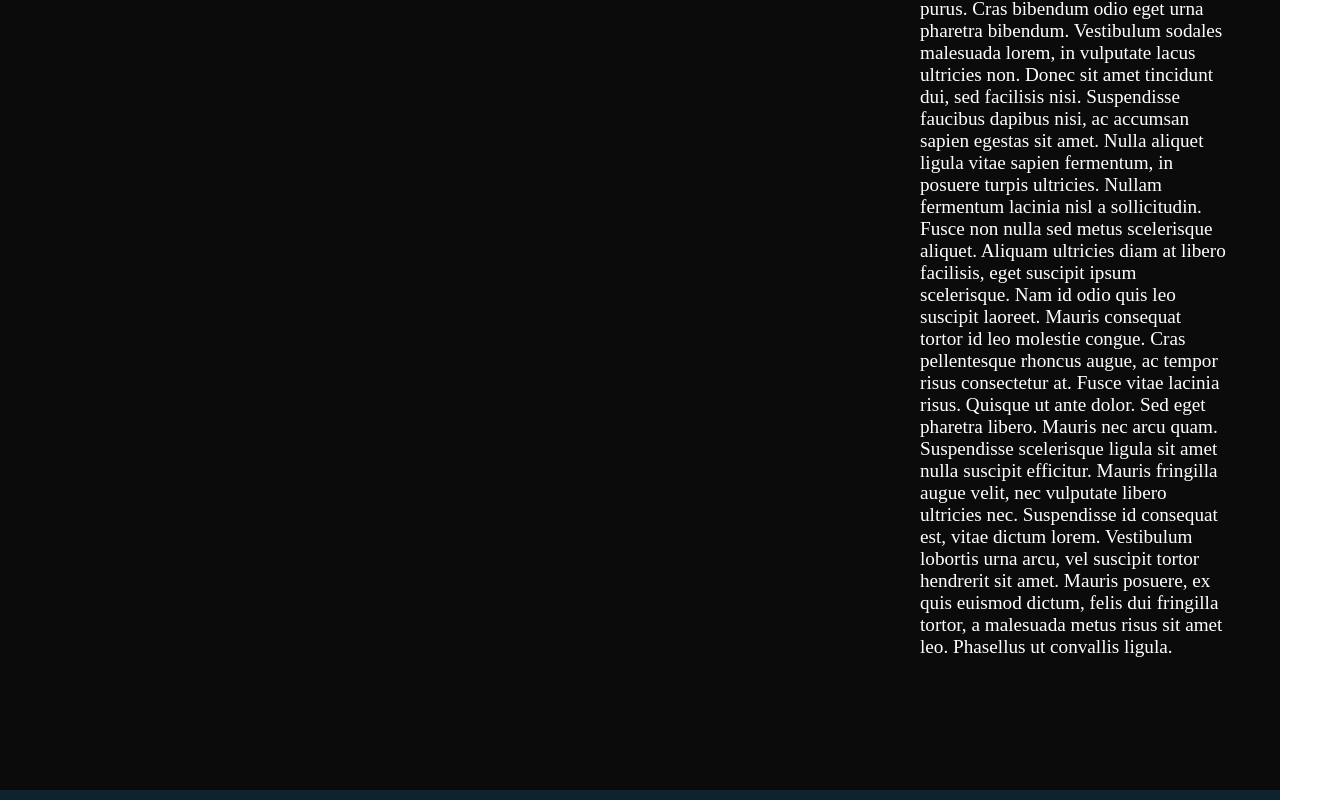
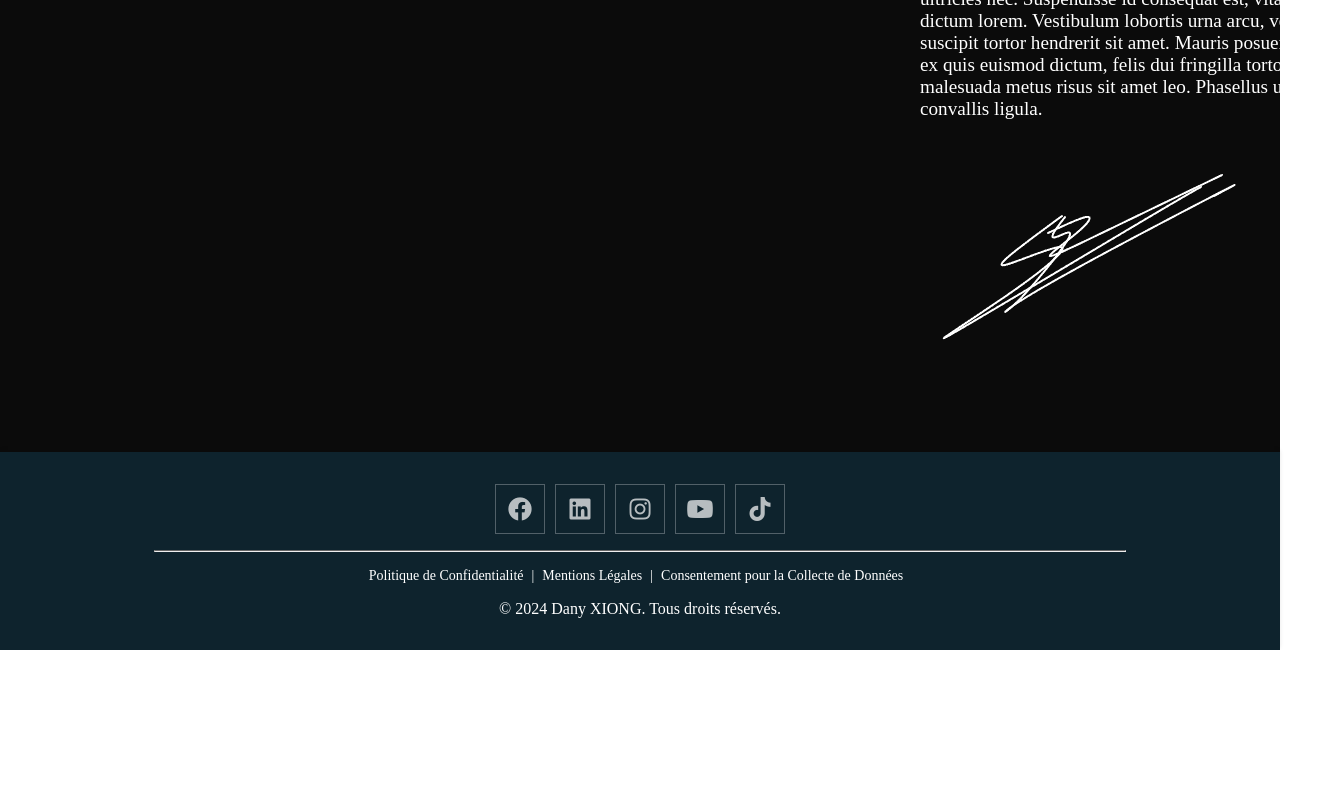
Before and after one commit to Ekkylibre/makey_siong, a Next.js app: page /about in a window 1280 px wide. Shown: the part 1900-2700 px from the top of the page, 1320 px wide, since content can reach past the window. After the commit the page ends 2550 px from the top, so only its background shows below. Built offline with nearby package versions, Linux system fonts and the light colour scheme.

Commit message:
✨ About > Page > Add signature

```diff
--- a/src/app/about/page.tsx
+++ b/src/app/about/page.tsx
@@ -38,7 +38,6 @@ const BackgroundContainer = styled.div`
 const ContentContainer = styled.div`
   display: flex;
   padding-top: 100px;
-  padding-bottom: 100px;
   gap: 100px;
 `;
 
@@ -56,7 +55,7 @@ const TextColumn = styled.div`
   display: flex;
   flex-direction: column;
   align-items: flex-start;
-  margin-top: 30%;
+  margin-top: 25%;
   animation: ${slideUp} 1s ease forwards;
   color: white;
   position: relative;
@@ -113,6 +112,14 @@ export default function About() {
 
             Fusce non nulla sed metus scelerisque aliquet. Aliquam ultricies diam at libero facilisis, eget suscipit ipsum scelerisque. Nam id odio quis leo suscipit laoreet. Mauris consequat tortor id leo molestie congue. Cras pellentesque rhoncus augue, ac tempor risus consectetur at. Fusce vitae lacinia risus. Quisque ut ante dolor. Sed eget pharetra libero. Mauris nec arcu quam. Suspendisse scelerisque ligula sit amet nulla suscipit efficitur. Mauris fringilla augue velit, nec vulputate libero ultricies nec. Suspendisse id consequat est, vitae dictum lorem. Vestibulum lobortis urna arcu, vel suscipit tortor hendrerit sit amet. Mauris posuere, ex quis euismod dictum, felis dui fringilla tortor, a malesuada metus risus sit amet leo. Phasellus ut convallis ligula.
           </p>
+          <Image
+            src="/signature_blanc.png"
+            alt="signature"
+            width={400}
+            height={300}
+            style={{ objectFit: 'cover' }}
+            quality={100}
+          />
         </TextColumn>
       </ContentContainer>
     </BackgroundContainer>
```
Also changed, not shown: public/signature_blanc.png (added).
